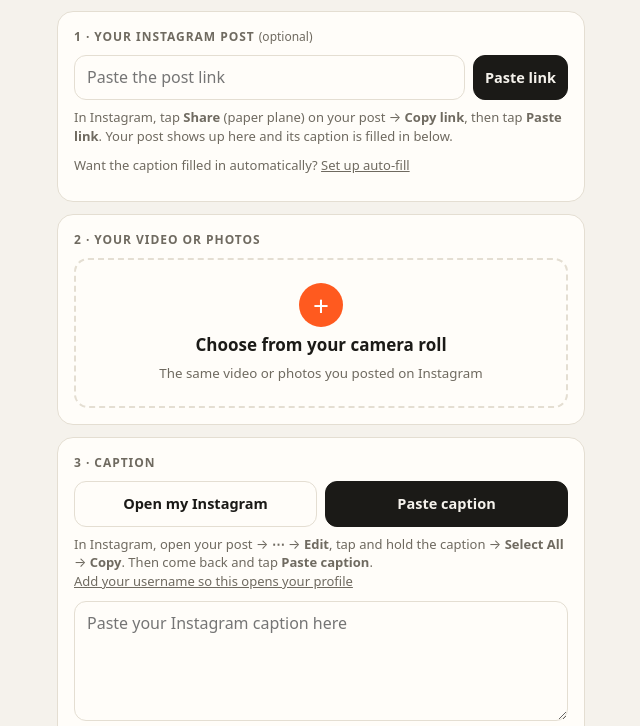
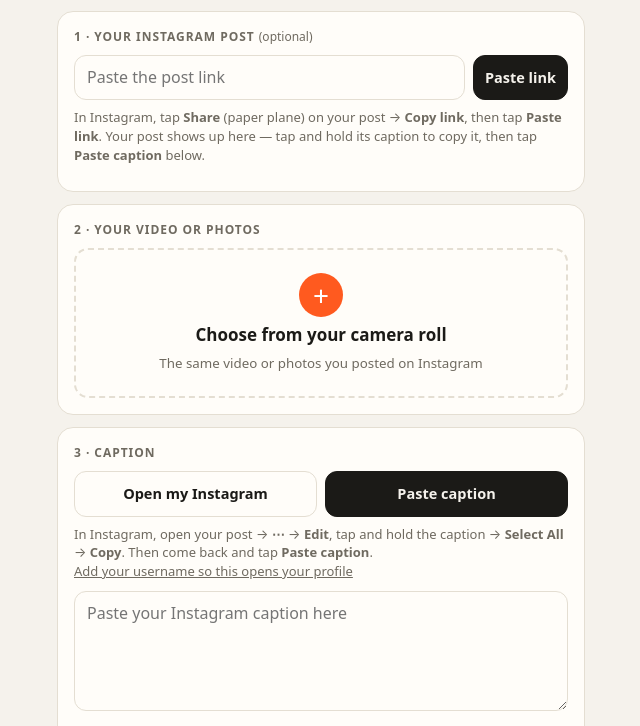
Before and after one commit to nrsmith2550/crosspost, a plain HTML site: page index.html in a window 1280 px wide. Shown: the part 62-788 px from the top of the page, without its empty margins (319-959 px from the left). Drawn offline with Linux system fonts and the light colour scheme.

Commit message:
Stop advertising caption auto-fill (Instagram blocks server requests)
Co-Authored-By: Claude Opus 5.5 <noreply@anthropic.com>
Claude-Session: https://claude.ai/code/session_01NY6q3Xmn9MUcqVrBTrzUVS

```diff
--- a/index.html
+++ b/index.html
@@ -106,7 +106,7 @@
       <input type="url" id="postLink" placeholder="Paste the post link" autocapitalize="none" autocorrect="off" spellcheck="false" inputmode="url">
       <button class="mini primary" id="pasteLink" type="button">Paste link</button>
     </div>
-    <p class="howcopy" id="linkHelp">In Instagram, tap <b>Share</b> (paper plane) on your post → <b>Copy link</b>, then tap <b>Paste link</b>. Your post shows up here and its caption is filled in below.</p>
+    <p class="howcopy" id="linkHelp">In Instagram, tap <b>Share</b> (paper plane) on your post → <b>Copy link</b>, then tap <b>Paste link</b>. Your post shows up here — tap and hold its caption to copy it, then tap <b>Paste caption</b> below.</p>
     <p class="howcopy" id="autoStatus"></p>
     <div id="embedBox" hidden>
       <iframe id="embed" title="Your Instagram post" loading="lazy" allowtransparency="true" scrolling="yes"></iframe>
@@ -265,7 +265,7 @@ const helperUrl = () => (store.get('helper', '') || DEFAULT_HELPER).replace(/\/+
 let fetchSeq = 0;
 function renderAuto(state, msg) {
   const el = $('#autoStatus');
-  if (!helperUrl()) { el.innerHTML = `Want the caption filled in automatically? <button class="link" id="setupHelper" type="button">Set up auto-fill</button>`; }
+  if (!helperUrl()) { el.innerHTML = ''; }
   else if (state === 'loading') el.textContent = 'Getting the caption from Instagram…';
   else if (state === 'ok') el.innerHTML = `✓ Caption filled in from your post. <button class="link" id="setupHelper" type="button">Auto-fill settings</button>`;
   else if (state === 'err') el.innerHTML = `Couldn’t get the caption automatically (${esc(msg)}). Tap and hold the caption in the post below to copy it instead. <button class="link" id="setupHelper" type="button">Auto-fill settings</button>`;
```
